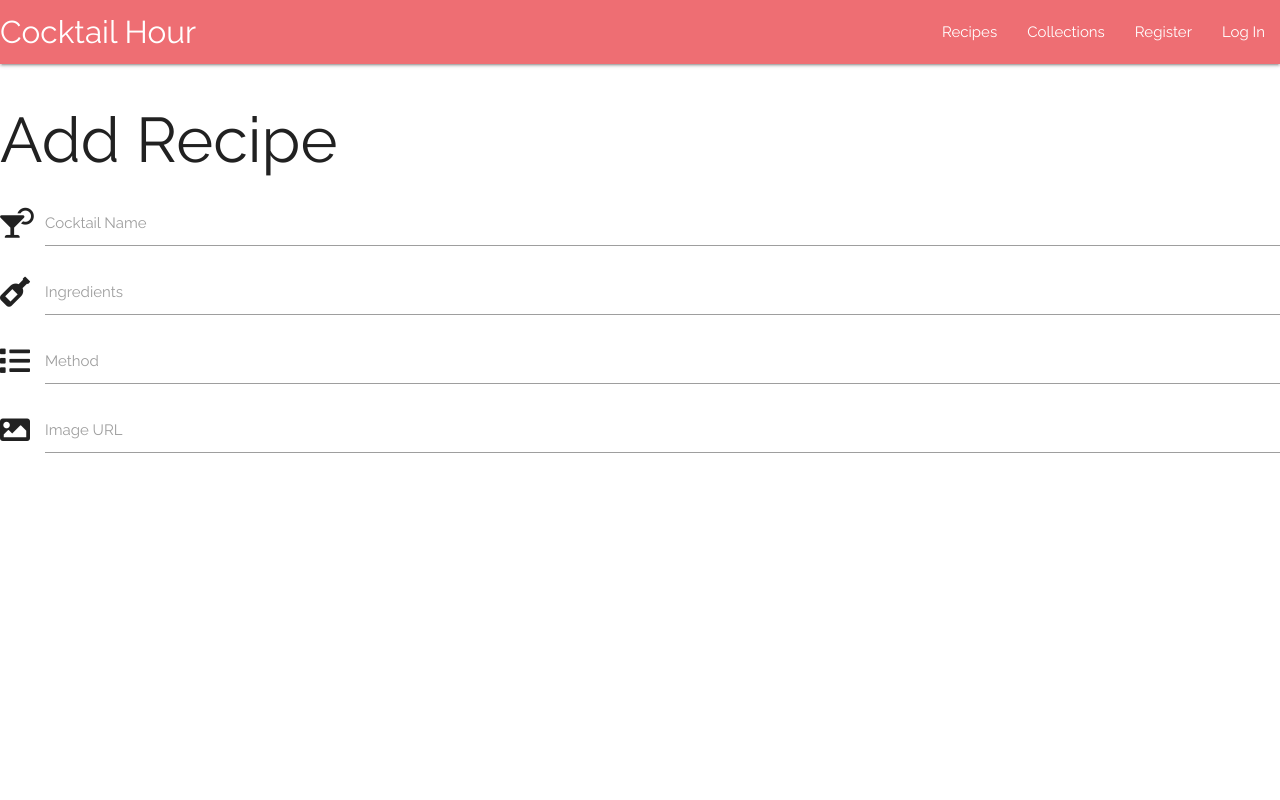
After one commit to AmyOShea/MS3-Cocktail-Hour, a Flask app: page /add_recipe in a window 1280 px wide; the page is wider, and only the part inside the window is pictured. The commit adds this page. Run offline with Flask 2, Linux system fonts and the light colour scheme; some libraries are stand-ins or nearby versions.

Commit message:
Create upload recipe template

```diff
--- a/app.py
+++ b/app.py
@@ -96,6 +96,11 @@ def logout():
     return redirect(url_for("login"))
 
 
+@app.route("/add_recipe")
+def add_recipe():
+    return render_template("add_recipe.html")
+
+
 if __name__ == "__main__":
     app.run(host=os.environ.get("IP"),
             port=int(os.environ.get("PORT")),
--- a/static/css/style.css
+++ b/static/css/style.css
@@ -1,6 +1,9 @@
+@import url('https://fonts.googleapis.com/css2?family=Raleway:ital,wght@0,100;0,200;0,300;0,400;0,500;0,600;0,700;0,800;0,900;1,100;1,200;1,300;1,400;1,500;1,600;1,700;1,800;1,900&display=swap');
+
 body {
     margin: 0 !important;
     padding: 0 !important;
+    font-family: 'Raleway', sans-serif;
 }
 
 .card {
@@ -24,17 +27,32 @@ body {
 .card .overlay-content {
     width: 100%;
     height: 100%;
-    background-color: rgba(0, 0, 0, .8);
+    background-color: rgba(0, 0, 0, .6);
     color: aliceblue;
     overflow: hidden;
     position: absolute;
     top: 80%;
     left: 0;
     z-index: 1;
-    backdrop-filter: blur(8px);
+    backdrop-filter: blur(6px);
     transition: 0.7s ease;
+    text-align: center;
 }
 
 .card:hover .overlay-content {
     top: 0;
 }
+
+.card-cocktail-name {
+    margin: 14px;
+    font-size: 1.8em;
+    font-weight: 600;
+}
+
+.card-cocktail-ing {
+    font-weight: 500;
+}
+
+.card-recipe-btn {
+
+}
--- /dev/null
+++ b/templates/add_recipe.html
@@ -0,0 +1,35 @@
+{% extends "base.html" %}
+{% block content %}
+
+<h1>Add Recipe</h1>
+
+    <div>
+        <form>
+            <div>
+                <div class="input-field">
+                    <i class="fas fa-cocktail prefix"></i>
+                    <input id="cocktail-name" type="text" class="validate">
+                    <label for="cocktail-name">Cocktail Name</label>
+                </div>
+                <div class="input-field">
+                    <i class="fas fa-wine-bottle prefix"></i>
+                    <input id="ingredients" type="text" class="validate">
+                    <label for="ingredients">Ingredients</label>
+                </div>
+                <div class="input-field">
+                    <i class="fas fa-list prefix"></i>
+                    <input id="method" type="text" class="validate">
+                    <label for="method">Method</label>
+                </div>
+                <div class="input-field">
+                    <i class="fas fa-image prefix"></i>
+                    <input id="image-url" type="text" class="validate">
+                    <label for="image-url">Image URL</label>
+                </div>
+            </div>
+        </form>
+    </div>
+
+
+
+{% endblock %}
```
Also changed, not shown: templates/account.html (+8 -5 lines), templates/recipes.html (+12 -8 lines).
